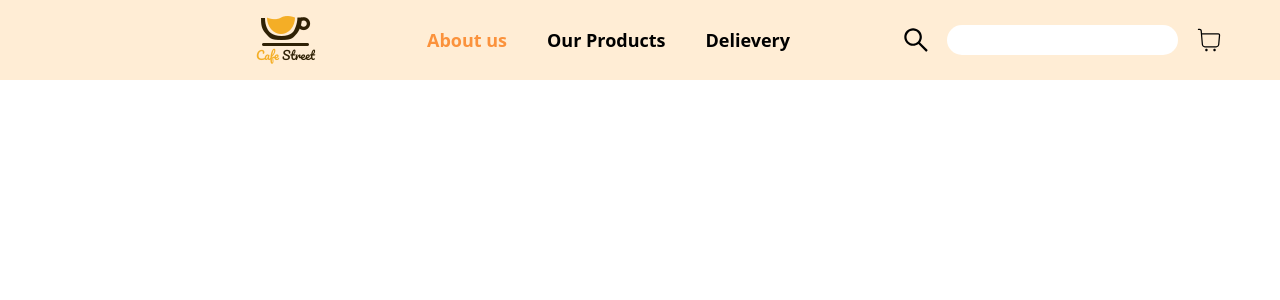
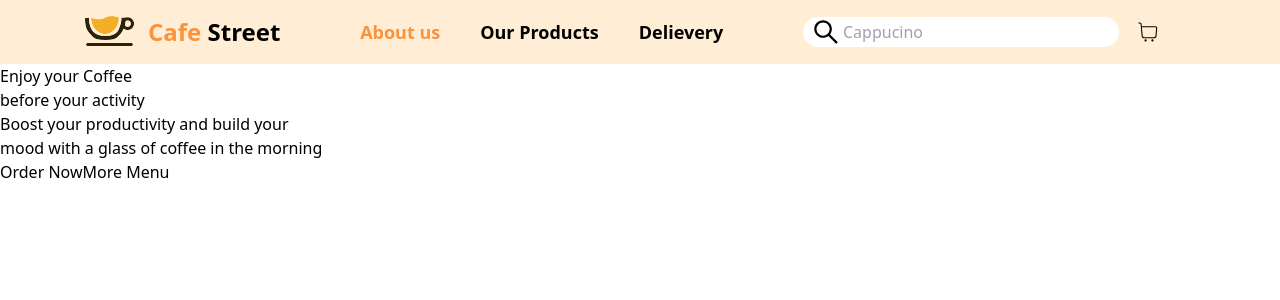
Before and after one commit to preranababar9/Cafe-Street, a React (Create React App) app: page / in a window 1280 px wide. Shown: the top 300 px of the page. Built offline with nearby package versions, Linux system fonts and the light colour scheme.

Commit message:
header updated

```diff
--- a/src/App.js
+++ b/src/App.js
@@ -1,10 +1,12 @@
 import React from "react";
 import Header from "./components/Header";
+import Hero from "./components/Hero";
 
 function App() {
   return (
     <div>
 <Header/>
+<Hero/>
     </div>
 
   );
--- a/src/components/Header.jsx
+++ b/src/components/Header.jsx
@@ -5,14 +5,16 @@ import { CiShoppingCart } from "react-icons/ci";
 
 const Header = () => {
   return (
-    <div className="bg-orange-100  max-w-[1161]">
-    <div className = "max-w-[1027] mx-auto flex justify-between items-center p-4 ml-60">
-        <div>
+
+    <div className=" mx-auto flex  justify-between items-center px-20 py-4 bg-orange-100  ">
+      <div className="flex gap-2 align-center">
         <img
           className="h-full hidden md:block"
           src={Logo}
           alt="cafelogo"
         />
+        <p className="text-2xl font-bold font-sans "><span className="text-orange-400">Cafe </span>
+          Street</p>
       </div>
 
       <div >
@@ -23,18 +25,18 @@ const Header = () => {
         </ul>
       </div>
 
-        <div className="flex flex-row gap-4 mr-10">
-                <AiOutlineSearch size={30}/>
+      <div className="flex flex-row gap-4 mr-10 relative">
+        <div className="absolute top-0 left-2"><AiOutlineSearch size={30} /></div>
         <input
-                className="rounded-full text-black"
+          className="rounded-full text-black px-10 w-full"
           type="text"
-                placefolder="Cappucino"
+          placeholder="Cappucino"
         />
-              <CiShoppingCart size={30}/>
+        <CiShoppingCart size={30} />
       </div>
 
     </div>
-    </div>
+
   )
 }
 
--- /dev/null
+++ b/src/components/Hero.jsx
@@ -0,0 +1,23 @@
+import React from 'react'
+
+const Hero = () => {
+  return (
+    <div>
+<div>
+        <h1>Enjoy your <span>Coffee</span><br></br>
+        before your activity</h1>
+
+        <p>Boost your productivity and build your<br></br>
+              mood with a glass of coffee in the morning
+        </p>
+</div>
+<div>
+        <button>Order Now</button>
+        <button>More Menu</button>
+</div>
+    </div>
+
+  )
+}
+
+export default Hero
```
Also changed, not shown: src/image/Logo.png. Lines whose indentation alone changed are shown as unchanged.
